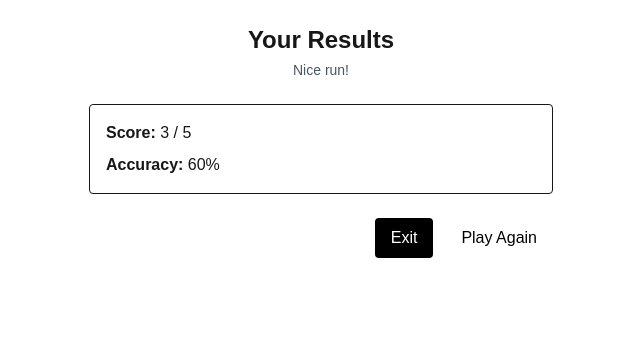
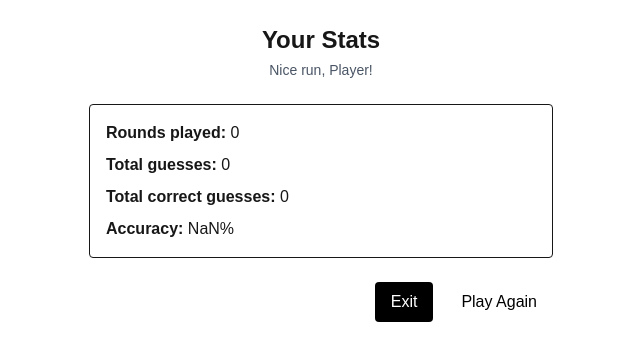
Before and after one commit to Soo-Mash/beatles-quiz, a Next.js app: page /results in a window 1280 px wide. Shown: the top 360 px of the page, without its empty margins (319-959 px from the left). Built offline with nearby package versions, Linux system fonts and the light colour scheme.

Commit message:
stats on results page, exit + clear session logic

```diff
--- a/src/app/results/page.tsx
+++ b/src/app/results/page.tsx
@@ -1,26 +1,50 @@
+"use client";
+
 import Link from "next/link";
+import { getItem, clearAll } from "@/lib/storageHelpers";
+import { useRouter } from "next/navigation";
 
 const ResultsPage = () => {
+  const router = useRouter();
+
+  const roundsPlayed = getItem("roundsPlayed") ?? 0;
+  const guessesMade = getItem("guessesMade") ?? 0;
+  const correctGuesses = getItem("correctGuesses") ?? 0;
+  const playerName = getItem("playerName") ?? "Player";
+
   return (
     <div className="mx-auto max-w-lg p-6 space-y-6">
       <header className="text-center space-y-1">
-        <h1 className="text-2xl font-semibold">Your Results</h1>
-        <p className="text-sm text-gray-600">Nice run!</p>
+        <h1 className="text-2xl font-semibold">Your Stats</h1>
+        <p className="text-sm text-gray-600">Nice run, {playerName}!</p>
       </header>
 
       <div className="rounded border p-4 space-y-2">
         <p>
-          <strong>Score:</strong> 3 / 5
+          <strong>Rounds played:</strong> {roundsPlayed}
         </p>
         <p>
-          <strong>Accuracy:</strong> 60%
+          <strong>Total guesses:</strong> {guessesMade}
+        </p>
+        <p>
+          <strong>Total correct guesses:</strong> {correctGuesses}
+        </p>
+        <p>
+          <strong>Accuracy:</strong>{" "}
+          {((correctGuesses / guessesMade) * 100).toFixed(1)}%
         </p>
       </div>
 
       <div className="flex items-center justify-end gap-3">
-        <Link href="/" className="rounded bg-black px-4 py-2 text-white">
+        <button
+          onClick={() => {
+            clearAll();
+            router.push("/");
+          }}
+          className="rounded bg-black px-4 py-2 text-white cursor-pointer hover:bg-gray-800 "
+        >
           Exit
-        </Link>
+        </button>
         <Link
           href="/quiz"
           className="rounded bg-white px-4 py-2 font-medium text-black cursor-pointer hover:bg-gray-300 "
```
